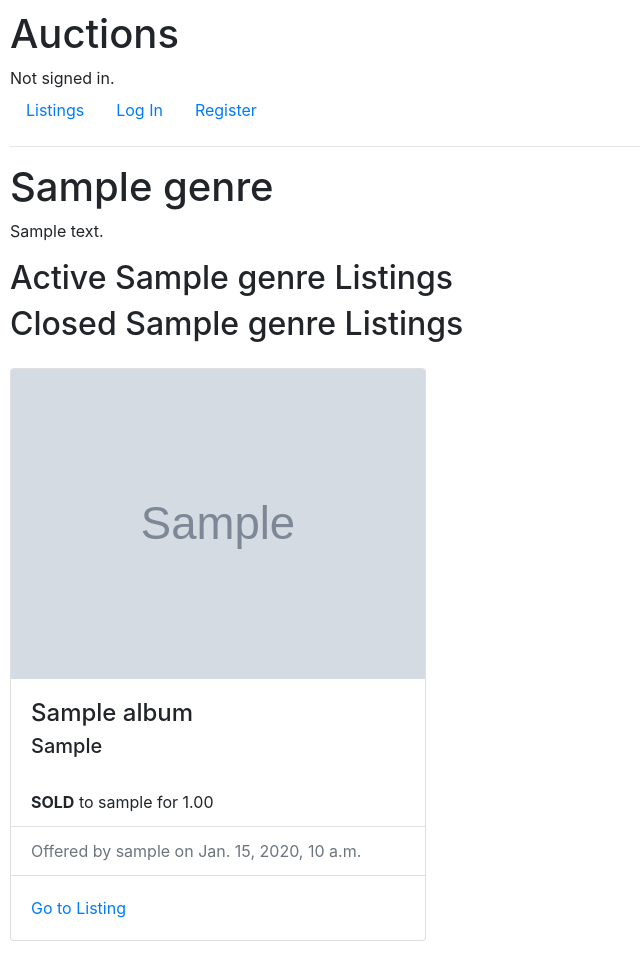
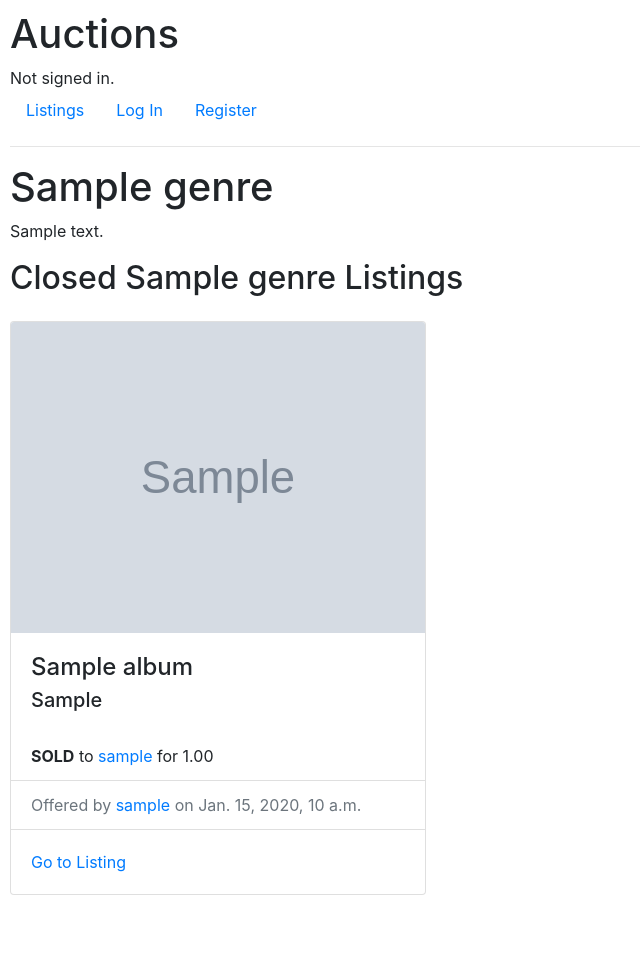
Before and after one commit to mrumiker/ebay-clone, a Django app: a page that uses auctions/templates/auctions/genre.html in a window 1280 px wide. Shown: the whole page, without its empty margins (0-640 px from the left). After the commit the page ends 895 px from the top, so only its background shows below. Run offline with Django 3.2, Linux system fonts and the light colour scheme; tables that the repository leaves empty hold one stand-in row (values such as "Sample post"); grey boxes marked "Sample" are stand-in pictures; some libraries are stand-ins or nearby versions.

Commit message:
add Profile links to genres page

```diff
--- a/auctions/templates/auctions/genre.html
+++ b/auctions/templates/auctions/genre.html
@@ -16,18 +16,22 @@
   <ul class="list-group list-group-flush">
     {% if album.top_bid %}
     {% if user.id == album.top_bidder.id %}
-    <li class="list-group-item" style="background-color: honeydew;">Current bid is <b>{{ album.top_bid }}</b> by you
+    <li class="list-group-item" style="background-color: honeydew;">Current bid is <b>{{ album.top_bid }}</b> by <a
+        href="{% url 'albums' user.id %}" class="card-link">you</a>
     </li>
     {% else %}
-    <li class="list-group-item">Current bid is <b>{{ album.top_bid }}</b> by {{ album.top_bidder }}</li>
+    <li class="list-group-item">Current bid is <b>{{ album.top_bid }}</b> by <a
+        href="{% url 'albums' album.top_bidder.id %}" class="card-link">{{album.top_bidder}}</a></li>
     {% endif %}
     {% else %}
     <li class="list-group-item">Current bid is <b>{{ album.initial_price }}</b></li>
     {% endif %}
     {% if user.id == album.seller.id %}
-    <li class="list-group-item text-muted">Offered by you on {{ album.datetime_created }}</li>
+    <li class="list-group-item text-muted">Offered by <a href="{% url 'albums' user.id %}" class="card-link">you</a> on
+      {{ album.datetime_created }}</li>
     {% else %}
-    <li class="list-group-item text-muted">Offered by {{ album.seller }} on {{ album.datetime_created }}</li>
+    <li class="list-group-item text-muted">Offered by <a href="{% url 'albums' album.seller.id %}"
+        class="card-link">{{album.seller}}</a> on {{ album.datetime_created }}</li>
     {% endif %}
   </ul>
   <div class="card-body">
@@ -50,19 +54,25 @@
   <ul class="list-group list-group-flush">
     {% if album.top_bid %}
     {% if user.id == album.top_bidder.id %}
-    <li class="list-group-item" style="background-color: honeydew;"><b>SOLD TO YOU</b> for {{ album.top_bid }}!</li>
+    <li class="list-group-item" style="background-color: honeydew;"><b>SOLD TO <a href="{% url 'albums' user.id %}"
+          class="card-link text-danger">YOU</a></b> for {{ album.top_bid }}!</li>
     {% else %}
-    <li class="list-group-item"><b>SOLD</b> to {{ album.top_bidder }} for {{ album.top_bid }}</li>
+    <li class="list-group-item"><b>SOLD</b> to <a href="{% url 'albums' album.top_bidder.id %}"
+        class="card-link">{{album.top_bidder}}</a> for {{ album.top_bid }}</li>
     {% endif %}
     {% elif user == album.seller %}
-    <li class="list-group-item">Withdrawn by you on {{ album.datetime_closed }}</li>
+    <li class="list-group-item">Withdrawn by <a href="{% url 'albums' user.id %}" class="card-link">you</a> on
+      {{album.datetime_closed}}</li>
     {% else %}
-    <li class="list-group-item">Withdrawn by {{ album.seller }} on {{ album.datetime_closed }}</li>
+    <li class="list-group-item">Withdrawn by <a href="{% url 'albums' album.seller.id %}"
+        class="card-link">{{album.seller}}</a> on {{ album.datetime_closed }}</li>
     {% endif %}
     {% if user.id == album.seller.id %}
-    <li class="list-group-item text-muted">Offered by you on {{ album.datetime_created }}</li>
+    <li class="list-group-item text-muted">Offered by <a href="{% url 'albums' user.id %}" class="card-link">you</a> on
+      {{ album.datetime_created }}</li>
     {% else %}
-    <li class="list-group-item text-muted">Offered by {{ album.seller }} on {{ album.datetime_created }}</li>
+    <li class="list-group-item text-muted">Offered by <a href="{% url 'albums' album.seller.id %}"
+        class="card-link">{{album.seller}}</a> on {{ album.datetime_created }}</li>
     {% endif %}
   </ul>
   <div class="card-body">
--- a/auctions/templates/auctions/index.html
+++ b/auctions/templates/auctions/index.html
@@ -51,7 +51,7 @@
         {% if album.top_bid %}
         {% if user.id == album.top_bidder.id %}
         <li class="list-group-item" style="background-color: honeydew;"><b>SOLD TO <a href="{% url 'albums' user.id %}"
-                    class="card-link">YOU</a></b> for {{ album.top_bid }}!</li>
+                    class="card-link text-danger">YOU</a></b> for {{ album.top_bid }}!</li>
         {% else %}
         <li class="list-group-item"><b>SOLD</b> to <a href="{% url 'albums' album.top_bidder.id %}"
                 class="card-link">{{album.top_bidder}}</a> for {{ album.top_bid }}</li>
--- a/auctions/templates/auctions/listing.html
+++ b/auctions/templates/auctions/listing.html
@@ -45,7 +45,8 @@
     {% endif %}
     {% elif max_bidder == user %}
     <li class="list-group-item" style="background-color: oldlace;">
-      <b>SOLD TO <a href="{% url 'albums' user.id %}" class="card-link">YOU</a></b> on {{ album.datetime_closed }} for
+      <b>SOLD TO <a href="{% url 'albums' user.id %}" class="card-link text-danger">YOU</a></b> on
+      {{album.datetime_closed}} for
       ${{ max_bid }}!
     </li>
     {% else %}
--- a/auctions/views.py
+++ b/auctions/views.py
@@ -248,7 +248,6 @@ def albums(request, user_id):
         "won": albums_won,
         "selling": selling,
         "featured_user": user,
-        # "selling_length": len(selling),
     })
 
 
@@ -265,7 +264,7 @@ def genre(request, genre_name):
     return render(request, "auctions/genre.html", {
         "genre": genre,
         "albums": albums,
-        "active_listings": reversed(active_listings),
+        "active_listings": list(reversed(active_listings)),
         "closed_listings": sorted(closed_listings, key=lambda k: k.datetime_closed, reverse=True),
     })
 
```
